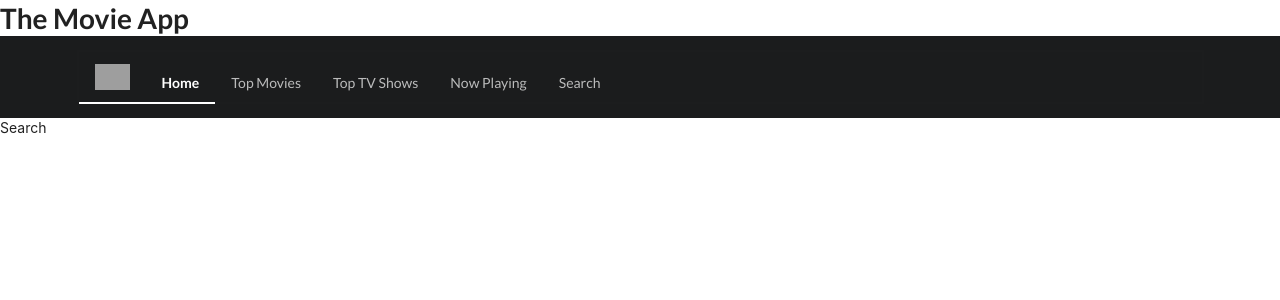
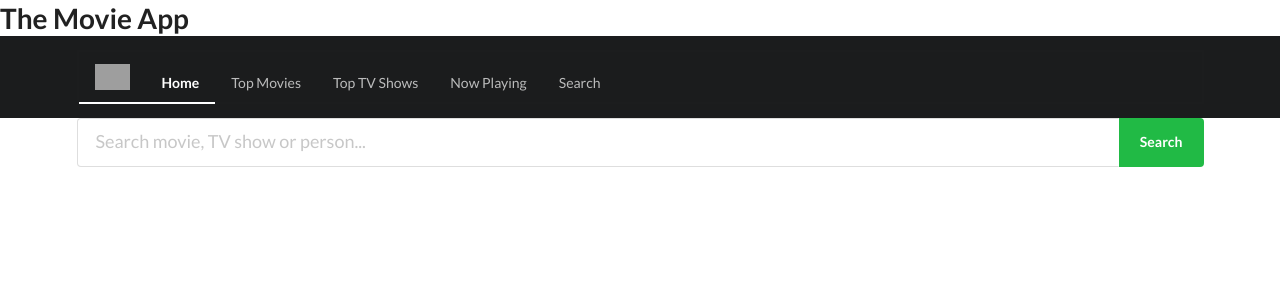
Before and after one commit to mateuszlubianka1993/the-movie-app, a React (Create React App) app: page /search in a window 1280 px wide. Shown: the top 300 px of the page. Built offline with nearby package versions, Linux system fonts and the light colour scheme; grey boxes are pictures that could not be loaded.

Commit message:
add form to Search component

```diff
--- a/src/components/Movie.js
+++ b/src/components/Movie.js
@@ -6,7 +6,7 @@ class Movie extends React.Component {
         return(
             <div className="ui card">
                 <div className="image">
-                    <img src={`https://image.tmdb.org/t/p/w600_and_h900_bestv2/${movie.poster_path}`} alt="poster" />
+                    <img src={`https://image.tmdb.org/t/p/w200/${movie.poster_path}`} alt="poster" />
                 </div>
                 <div className="content">
                     <h5 className="header">{movie.title}</h5>
--- a/src/components/Person.js
+++ b/src/components/Person.js
@@ -6,8 +6,11 @@ class Show extends React.Component {
         const knownForRender = person.known_for.map(x=>{
             return(
                 <div className="item">
-                        <img src={`https://image.tmdb.org/t/p/w45/${x.poster_path}`} alt="poster"/>
-                        <div className="header">{x.title}</div>
+
+                        <div className="header">
+                            <img src={`https://image.tmdb.org/t/p/w45/${x.poster_path}`} alt="poster"/>
+                            {x.title}
+                        </div>
                 </div>
             );
         })
@@ -19,7 +22,7 @@ class Show extends React.Component {
                 <div className="content">
                     <h5 className="header">{person.name}</h5>
                     <div className="description">
-                        <h5>Known for:</h5>
+                        <h4>Known for:</h4>
                         <div className="">
                             {knownForRender}
                         </div>
--- a/src/components/Search.js
+++ b/src/components/Search.js
@@ -4,7 +4,12 @@ class Search extends React.Component {
 
     render() {
         return(
-            <div>Search</div>
+            <div className="ui container">
+                <form className="ui action big fluid input">
+                    <input type="text" placeholder="Search movie, TV show or person..."/>
+                    <button className="ui positive button">Search</button>
+                </form>
+            </div>
         );
     };
 }
--- a/src/components/Show.js
+++ b/src/components/Show.js
@@ -6,7 +6,7 @@ class Show extends React.Component {
         return(
             <div className="ui card">
                 <div className="image">
-                    <img src={`https://image.tmdb.org/t/p/w600_and_h900_bestv2/${show.poster_path}`} alt="poster" />
+                    <img src={`https://image.tmdb.org/t/p/w200/${show.poster_path}`} alt="poster" />
                 </div>
                 <div className="content">
                     <h5 className="header">{show.title}</h5>
```
